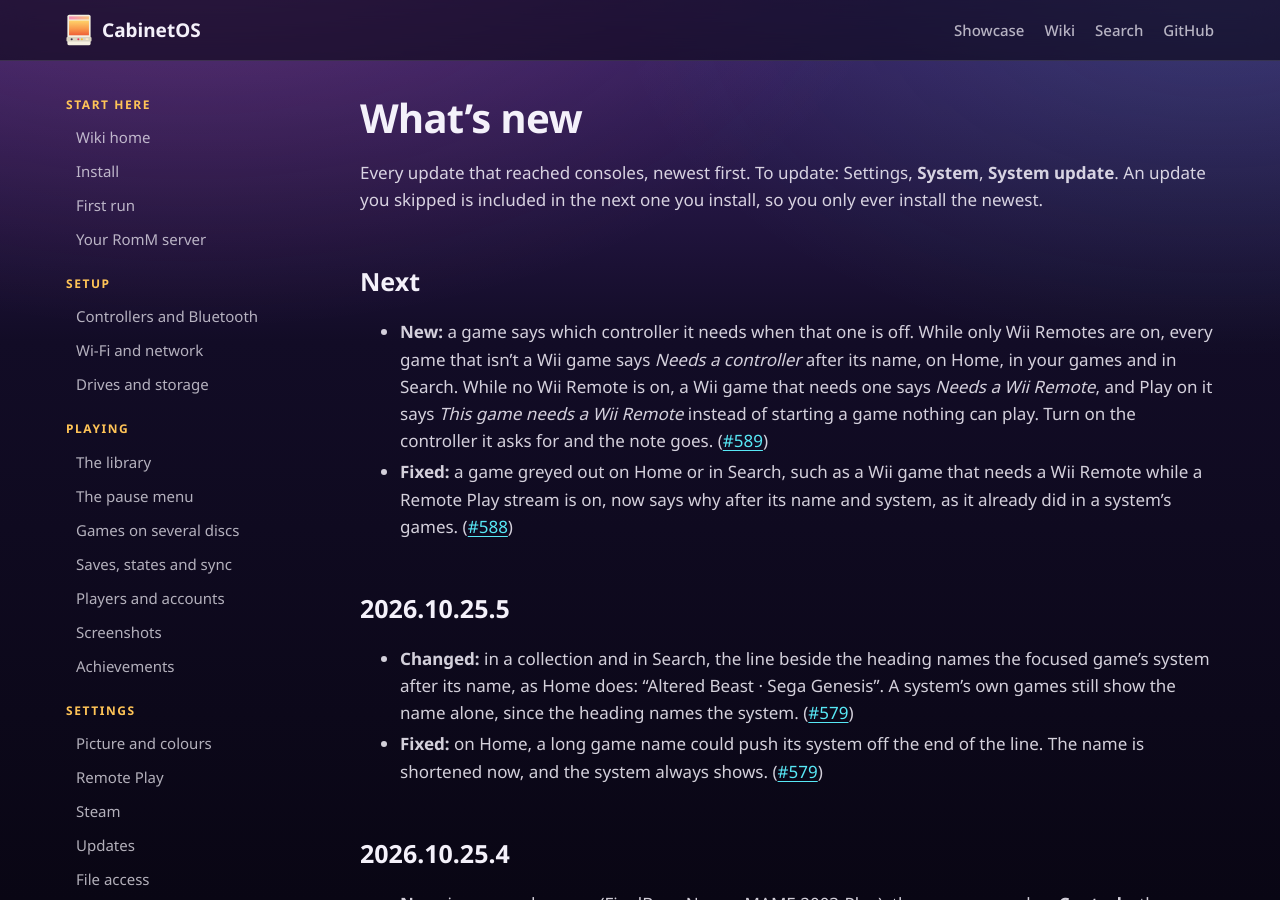
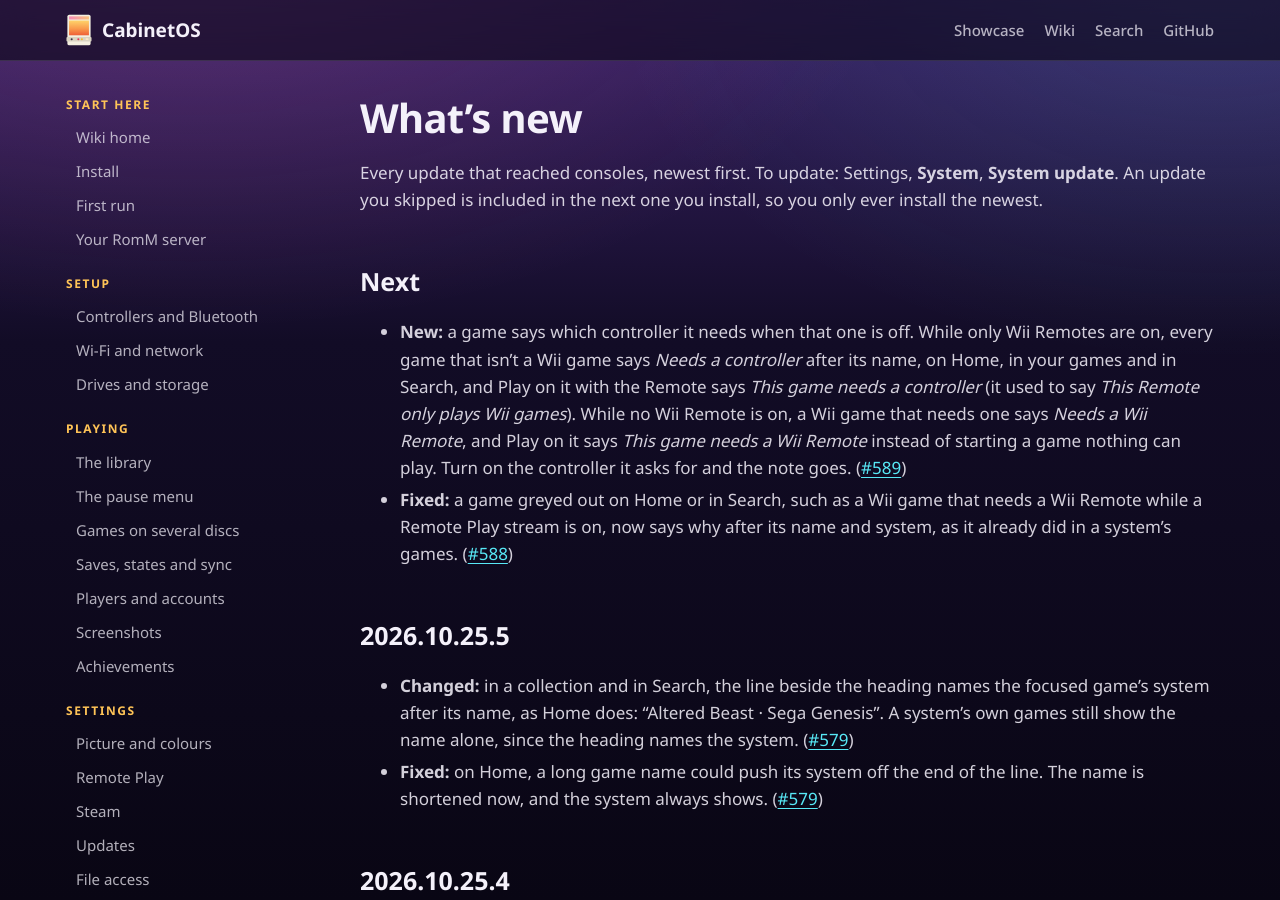
Before and after one commit to MMagTech/cabinetos, a Jekyll site: the page built from docs/wiki/changelog.md, in a window 1280 px wide and 900 px high. Built offline with Jekyll 4.4.1, drawn with Linux system fonts in a browser that asks for light colours; our own code applies the rules of GitHub Pages for plain Markdown files.

Commit message:
The Remote's toast says "This game needs a controller", matching the note
Play pressed with a Wii Remote on a game that is not a Wii game said "This
Remote only plays Wii games"; it now says "This game needs a controller",
in the same words as the note on the game's line and the same pattern as
"This game needs a Wii Remote" (MMagTech, 2026-10-25: visual consistency).

Co-Authored-By: Claude Opus 5.5 <noreply@anthropic.com>

```diff
--- a/docs/wiki/changelog.md
+++ b/docs/wiki/changelog.md
@@ -8,10 +8,12 @@ one you install, so you only ever install the newest.
 
 - **New:** a game says which controller it needs when that one is off. While
   only Wii Remotes are on, every game that isn't a Wii game says *Needs a
-  controller* after its name, on Home, in your games and in Search. While no
-  Wii Remote is on, a Wii game that needs one says *Needs a Wii Remote*, and
-  Play on it says *This game needs a Wii Remote* instead of starting a game
-  nothing can play. Turn on the controller it asks for and the note goes.
+  controller* after its name, on Home, in your games and in Search, and Play
+  on it with the Remote says *This game needs a controller* (it used to say
+  *This Remote only plays Wii games*). While no Wii Remote is on, a Wii game
+  that needs one says *Needs a Wii Remote*, and Play on it says *This game
+  needs a Wii Remote* instead of starting a game nothing can play. Turn on
+  the controller it asks for and the note goes.
   ([#589](https://github.com/MMagTech/cabinetos/pull/589))
 - **Fixed:** a game greyed out on Home or in Search, such as a Wii game that
   needs a Wii Remote while a Remote Play stream is on, now says why after its
```
Also changed, not shown: docs/decisions/2026-10-24-wii-remote-outside-wii-games.md (+1 -1 lines), docs/wiki/controllers.md (+1 -1 lines), 1 other file.
